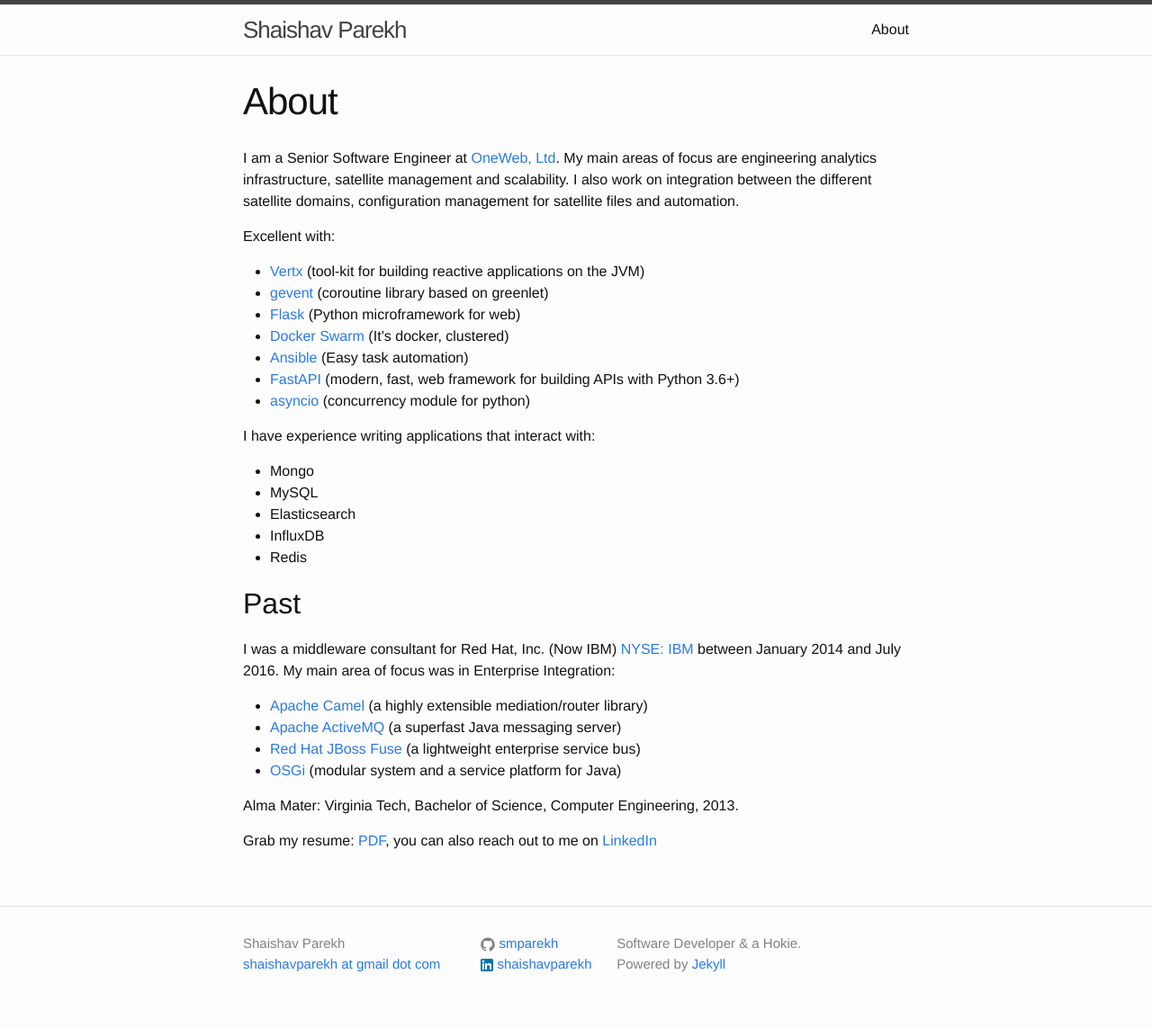
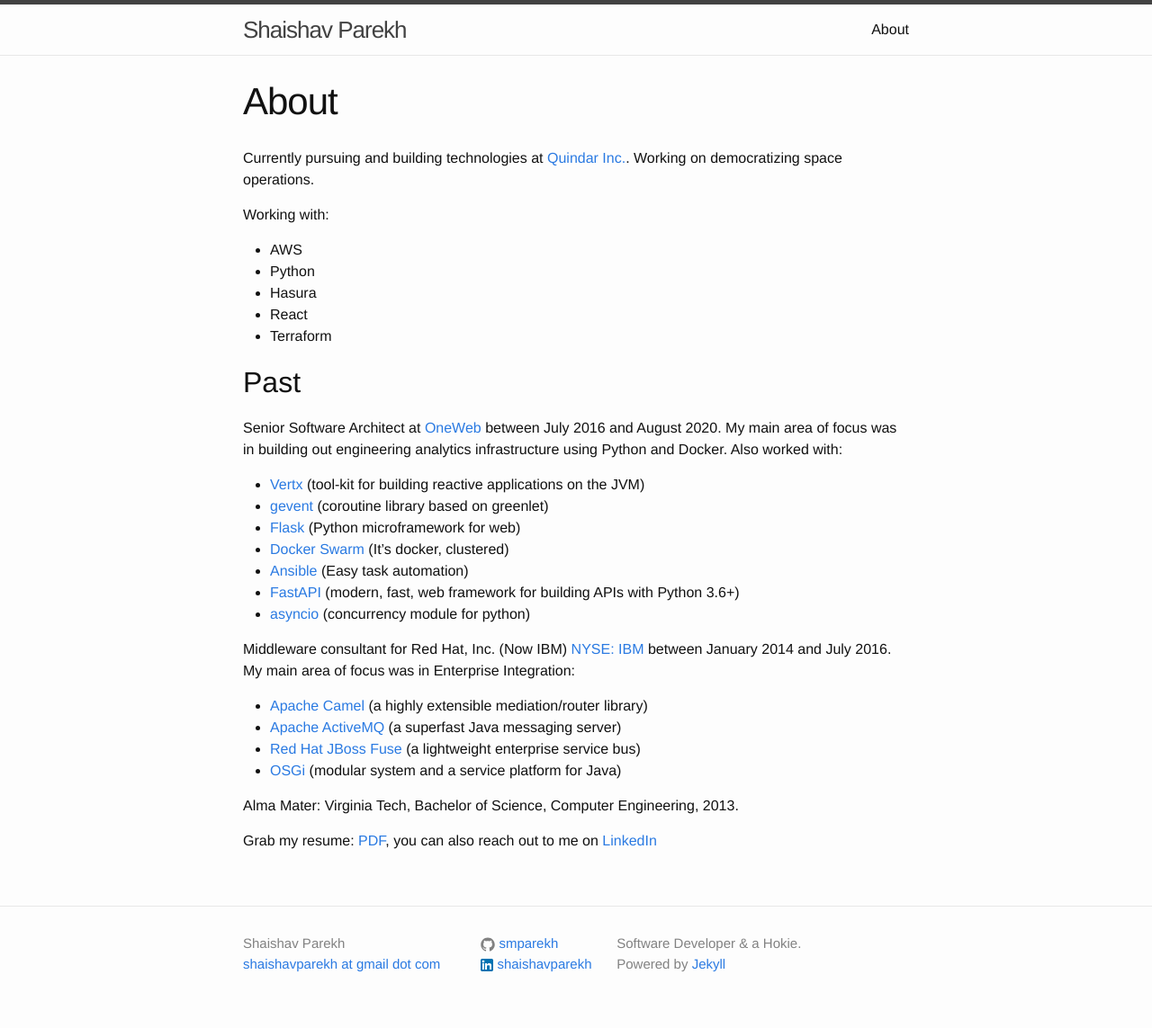
Before and after one commit to smparekh/smparekh.github.io, a Jekyll site: the page built from about.md, in a window 1280 px wide. Shown: the whole page at 90% size. Built offline with Jekyll 4.4.1, drawn with Linux system fonts in a browser that asks for light colours.

Commit message:
Update about page

```diff
--- a/about.md
+++ b/about.md
@@ -4,9 +4,20 @@
 permalink: /about/
 ---
 
-I am a Senior Software Engineer at [OneWeb, Ltd](https://oneweb.world/){:target="_blank"}. My main areas of focus are engineering analytics infrastructure, satellite management and scalability. I also work on integration between the different satellite domains, configuration management for satellite files and automation.
 
-Excellent with:
+Currently pursuing and building technologies at [Quindar Inc.](https://quindar.space){:target="_blank"}. Working on democratizing space operations.
+
+Working with:
+* AWS
+* Python
+* Hasura
+* React
+* Terraform
+
+## Past
+
+Senior Software Architect at [OneWeb](https://oneweb.net){:target="_blank"} between July 2016 and August 2020. My main area of focus was in building out engineering analytics infrastructure using Python and Docker. Also worked with:
+
 * [Vertx][5]{:target="_blank"} (tool-kit for building reactive applications on the JVM)
 * [gevent][6]{:target="_blank"} (coroutine library based on greenlet)
 * [Flask][7]{:target="_blank"} (Python microframework for web)
@@ -15,16 +26,7 @@
 * [FastAPI][10]{:target="_blank"} (modern, fast, web framework for building APIs with Python 3.6+)
 * [asyncio][11]{:target="_blank"} (concurrency module for python)
 
-I have experience writing applications that interact with:
-* Mongo
-* MySQL
-* Elasticsearch
-* InfluxDB
-* Redis
-
-## Past
-
-I was a middleware consultant for Red Hat, Inc. (Now IBM) [NYSE: IBM](https://www.bloomberg.com/quote/IBM:US){:target="_blank"} between January 2014 and July 2016. My main area of focus was in Enterprise Integration:
+Middleware consultant for Red Hat, Inc. (Now IBM) [NYSE: IBM](https://www.bloomberg.com/quote/IBM:US){:target="_blank"} between January 2014 and July 2016. My main area of focus was in Enterprise Integration:
 
 * [Apache Camel][1]{:target="_blank"} (a highly extensible mediation/router library)
 * [Apache ActiveMQ][2]{:target="_blank"} (a superfast Java messaging server)
```
